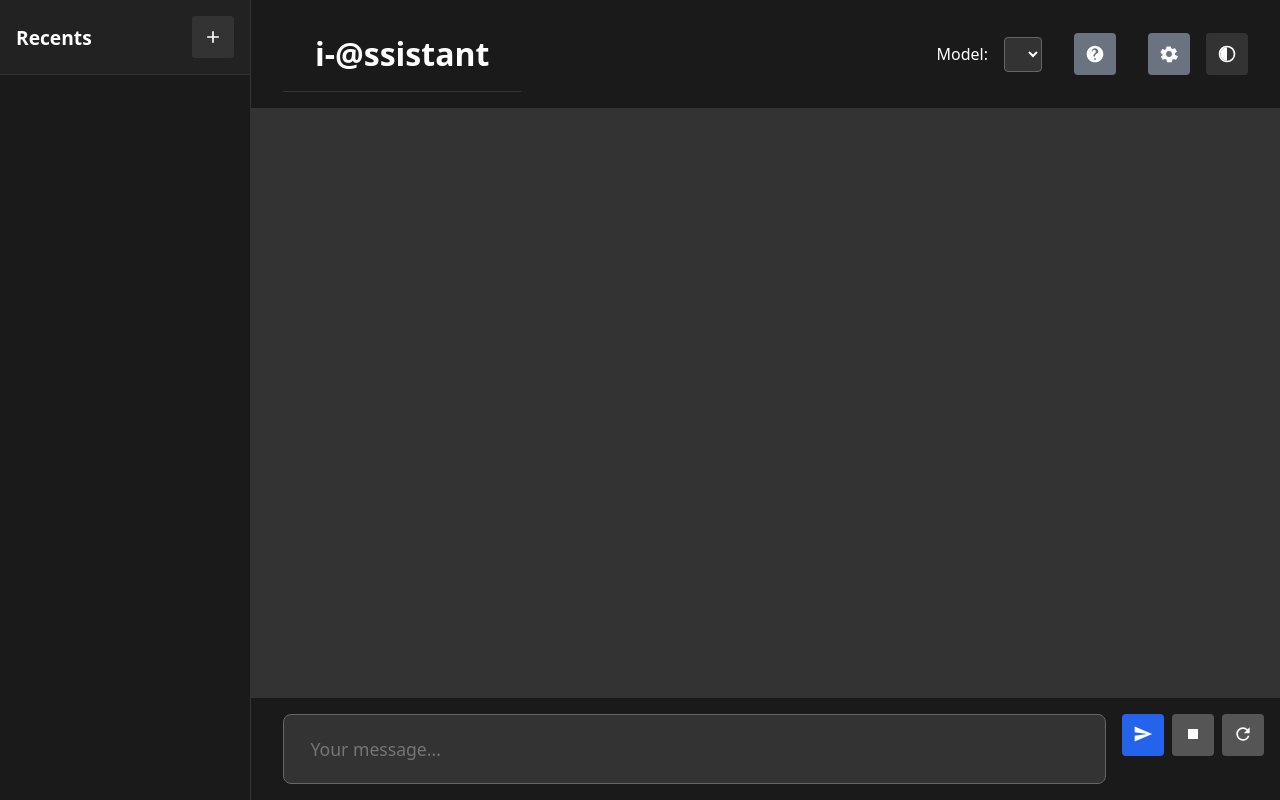
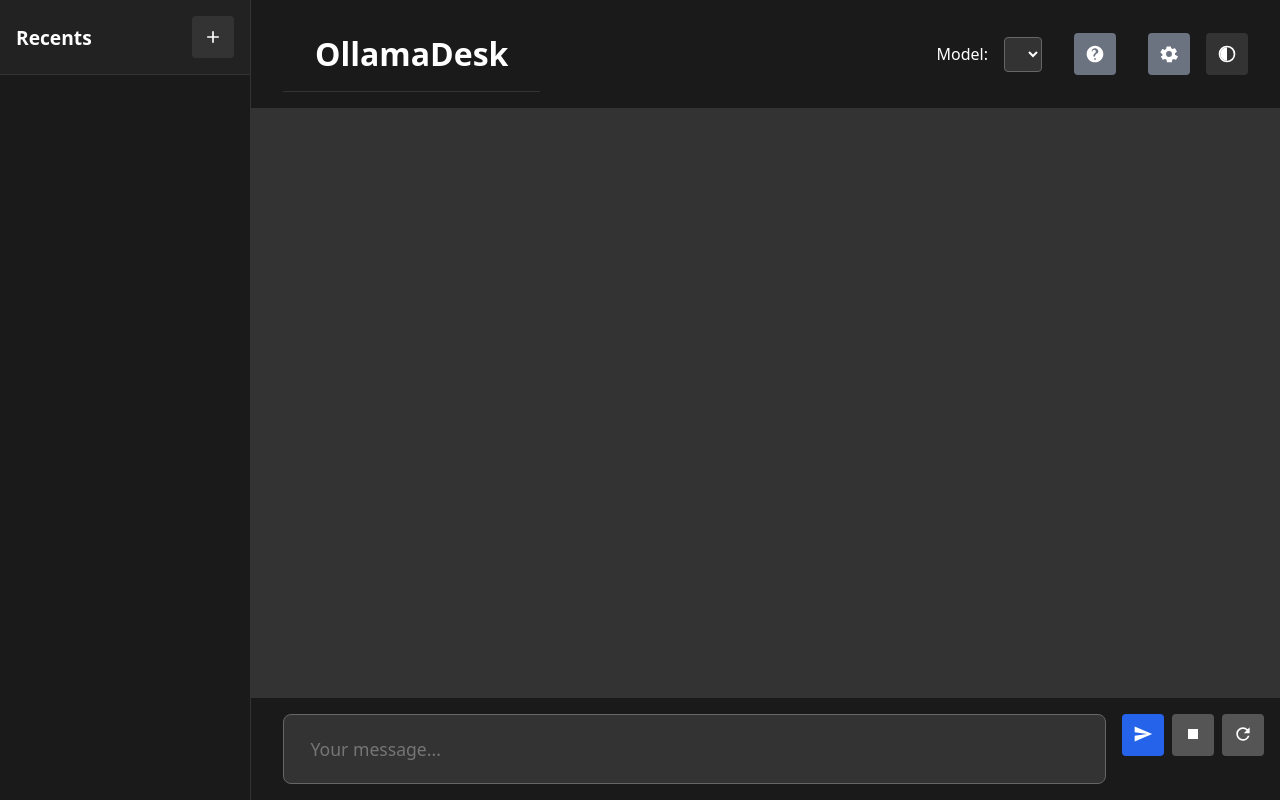
Before and after one commit to skhelladi/i-Assistant, a website: page public/index.html in a window 1280 px wide. Drawn offline with nearby package versions, Linux system fonts and the light colour scheme; no server answers.

Commit message:
Rename project from i-@ssistant to OllamaDesk in README and HTML files for consistency and branding.

```diff
--- a/public/index.html
+++ b/public/index.html
@@ -4,7 +4,7 @@
 <head>
     <meta charset="UTF-8">
     <meta name="viewport" content="width=device-width, initial-scale=1.0">
-    <title>i-@ssistant</title>
+    <title>OllamaDesk</title>
     <link rel="stylesheet" href="format.css">
     <!-- Remove Prism.js CSS and JS -->
     <!--
@@ -107,7 +107,7 @@
         <div class="container">
             <div class="header-container">
                 <div class="header-left">
-                    <h1>i-@ssistant</h1>
+                    <h1>OllamaDesk</h1>
                 </div>
                 <div class="header-right">
                     <div class="model-selector">
```
Also changed, not shown: README.md.
